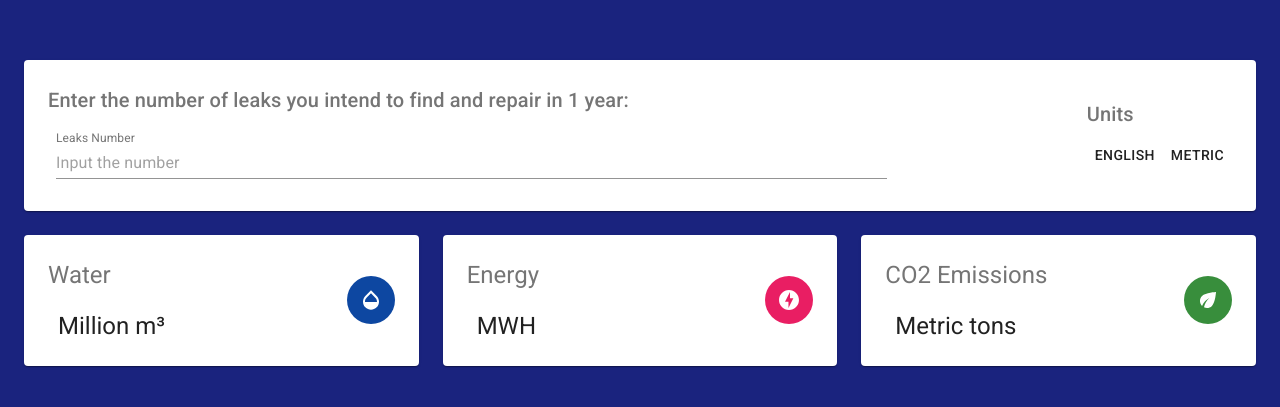
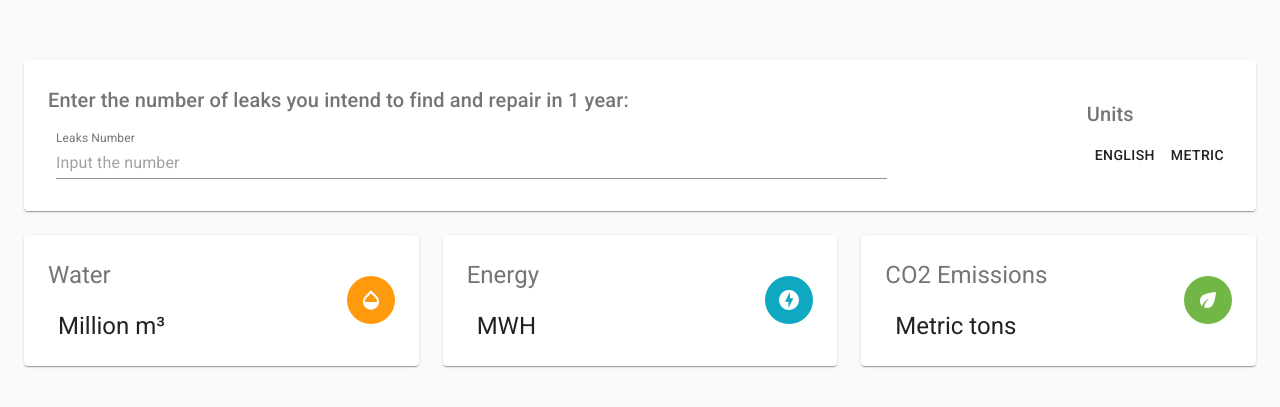
Before and after one commit to khalidhindawi/react-calculator, a React (Create React App) app: page / in a window 1280 px wide. Shown: the part 187-594 px from the top of the page. Built offline with nearby package versions, Linux system fonts and the light colour scheme.

Commit message:
changed the background color

```diff
--- a/src/App.js
+++ b/src/App.js
@@ -10,7 +10,7 @@ import EcoIcon from '@material-ui/icons/Eco';
 
 const useStyles = makeStyles(() => ({
   root: {
-    background: '#1a237e',
+    background: '#fafafa',
     minHeight: '100vh'
   },
   heading: {
@@ -27,7 +27,7 @@ const App = () => {
     if (event.target.value) {
       setLeaksNumber(parseFloat(event.target.value))
     } else {
-      setLeaksNumber(0)
+      setLeaksNumber(null)
     }
   }, []);
 
@@ -87,7 +87,7 @@ const App = () => {
               value={getWaterValue()}
               unit={unitType ? "Million gallons" : "Million m³"}
               avatar={<OpacityIcon/>}
-              avatarStyle={{background: '#0d47a1'}}
+              avatarStyle={{background: '#ff9a0f'}}
             />
           </Grid>
           <Grid
@@ -101,7 +101,7 @@ const App = () => {
               value={getEnergyValue()}
               unit="MWH"
               avatar={<OfflineBoltIcon/>}
-              avatarStyle={{background: '#e91e63'}}
+              avatarStyle={{background: '#0ea8c3'}}
             />
           </Grid>
           <Grid
@@ -115,7 +115,7 @@ const App = () => {
               value={getEnergyValue()}
               unit="Metric tons"
               avatar={<EcoIcon/>}
-              avatarStyle={{background: '#388e3c'}}
+              avatarStyle={{background: '#72b646'}}
             />
           </Grid>
         </Grid>
--- a/src/index.css
+++ b/src/index.css
@@ -5,7 +5,7 @@ body {
     sans-serif;
   -webkit-font-smoothing: antialiased;
   -moz-osx-font-smoothing: grayscale;
-  background-color: #1a237e;
+  background-color: #fafafa;
 }
 
 code {
```
